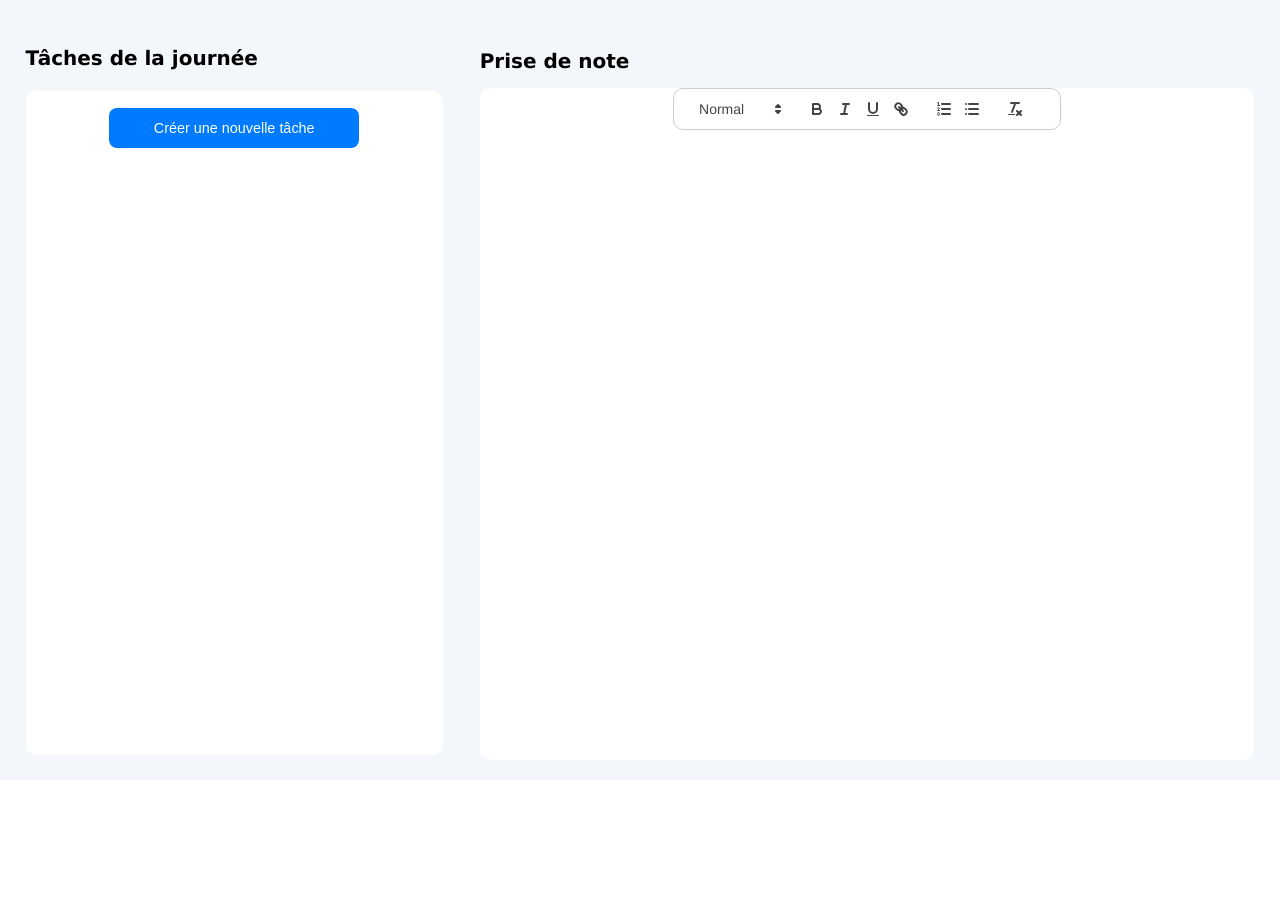
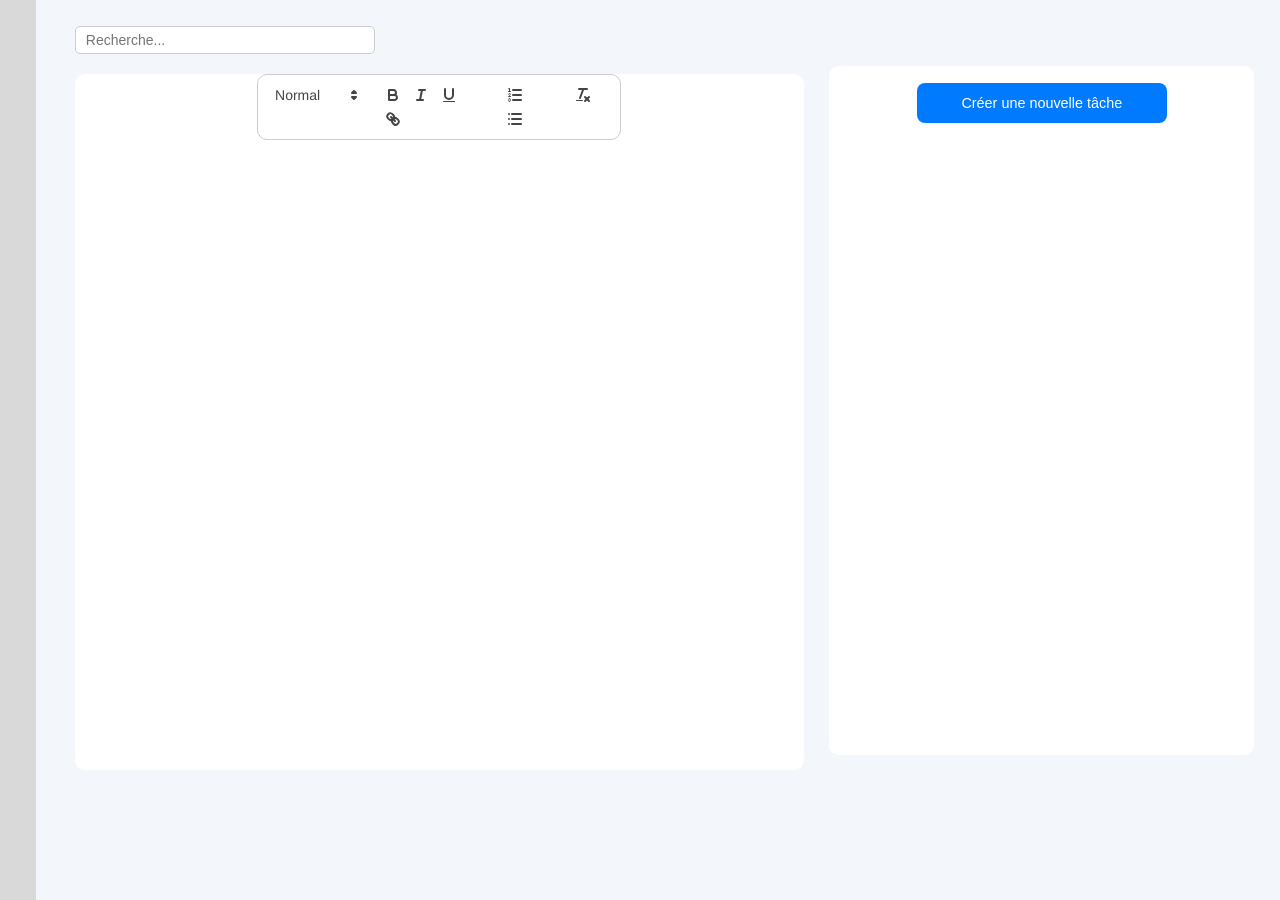
Before and after one commit to GoodMorning46/Eco, a React (Create React App) app: page / in a window 1280 px wide. Before the commit the page ends 800 px from the top, so only its background shows below. Built offline with nearby package versions, Linux system fonts and the light colour scheme.

Commit message:
New version

```diff
--- a/src/App.css
+++ b/src/App.css
@@ -1,34 +1,33 @@
 .container_all {
   display: flex;
-  padding: 2%;
   background-color: #F3F7FB;
+  height: 900px
 }
 
 .container_notes {
-  width: 65%;
+  width: 60%;
+  margin-top: 2%;
   margin-left: 3%;
 }
 
 .container_todo {
   width: 35%;
+  margin-left: 2%;
+  margin-top: 3.5%;
+  margin-right: 2%;
 }
+
+.container_nav {
+  width: 3%;
+  background-color: rgba(217, 217, 217, 1);
+}
+
 
 .title_container {
   display: flex;
   align-items: center;
   justify-content: space-between;
 }
-
-.title_todo {
-  font-size: 20px;
-  margin-top: 5%;
-}
-
-.title_notes {
-  font-size: 20px;
-  margin-top: 3%;
-}
-
 
 .done-list {
   display: flex;
--- a/src/App.js
+++ b/src/App.js
@@ -3,6 +3,7 @@ import './App.css';
 import TodoItem from './components/TodoItem';
 import Notes from './components/Notes';
 import Button from './components/Button';
+import NavSearch from './components/NavSearch';
 import { FiPlus } from 'react-icons/fi';
 
 function App() {
@@ -23,20 +24,23 @@ function App() {
   return (
 	<div className="container_parent">
 	  <div className="container_all">
+	  <div className="container_nav">
+		</div>
+		<div className="container_notes">
+			<div className="nav_search">
+			<NavSearch />
+			</div>
+			<div className="cont-notes">
+		  		<Notes />
+			</div>
+		</div>
 		<div className="container_todo">
 		  <div className="title_container">
-			<h1 className="title_todo">Tâches de la journée</h1>
 		  </div>
 		  <div className="button-todo">
 			<div className="button"><Button onClick={handleAddTaskButtonClick} Icon={FiPlus} /></div>
 			<TodoItem todos={todos} setTodos={setTodos} editingId={editingId} setEditingId={setEditingId} />
 		</div>
-		</div>
-		<div className="container_notes">
-			<h1 className="title_notes">Prise de note</h1>
-			<div className="cont-notes">
-		  		<Notes />
-			</div>
 		</div>
 	  </div>
 	</div>
--- /dev/null
+++ b/src/components/NavSearch.js
@@ -0,0 +1,29 @@
+import React, { useState } from 'react';
+import './css/NavSearch.css';
+
+const NavSearch = ({ onSearch }) => {
+  const [searchValue, setSearchValue] = useState('');
+
+  const handleSearch = (e) => {
+    e.preventDefault();
+    if (searchValue) {
+      onSearch(searchValue);
+      setSearchValue('');
+    }
+  };
+
+  return (
+    <div className="nav-search-container">
+      <form>
+        <input
+          type="text"
+          placeholder="Recherche..."
+          onChange={(e) => setSearchValue(e.target.value)}
+          className="nav-search-input"
+        />
+      </form>
+    </div>
+  );
+};
+
+export default NavSearch;
--- /dev/null
+++ b/src/components/css/NavSearch.css
@@ -0,0 +1,30 @@
+.nav-search-container {
+    display: flex;
+    justify-content: flex-start;
+    margin-bottom: 20px;
+  }
+
+  .nav-search-input {
+    padding: 5px 10px;
+    border-radius: 5px;
+    border: 1px solid #ccc;
+    outline: none;
+    font-size: 14px;
+    width: 300px;
+  }
+
+  .nav-search-button {
+    padding: 5px 10px;
+    margin-left: 5px;
+    border-radius: 5px;
+    border: 1px solid #ccc;
+    background-color: #007bff;
+    color: white;
+    cursor: pointer;
+    font-size: 14px;
+    outline: none;
+  }
+
+  .nav-search-button:hover {
+    background-color: #0056b3;
+  }
--- a/src/components/css/Notes.css
+++ b/src/components/css/Notes.css
@@ -2,7 +2,7 @@
   width: 100%;
   margin: 0 auto;
   background-color: #ffffff;
-  height: 660px;
+  height: 650px;
   border-radius: 10px;
   position: relative;
   margin-left: 0%;
--- a/src/components/css/TodoItem.css
+++ b/src/components/css/TodoItem.css
@@ -20,7 +20,7 @@ body {
 }
 
 .todo-container {
-  height: 560px;
+  height: 585px;
   overflow: scroll;
   padding: 0%;
 }
@@ -128,8 +128,6 @@ body {
   padding: 2px 5px;
 }
 
-
-
 .priority-container {
   position: absolute;
   bottom: 10px;
```
